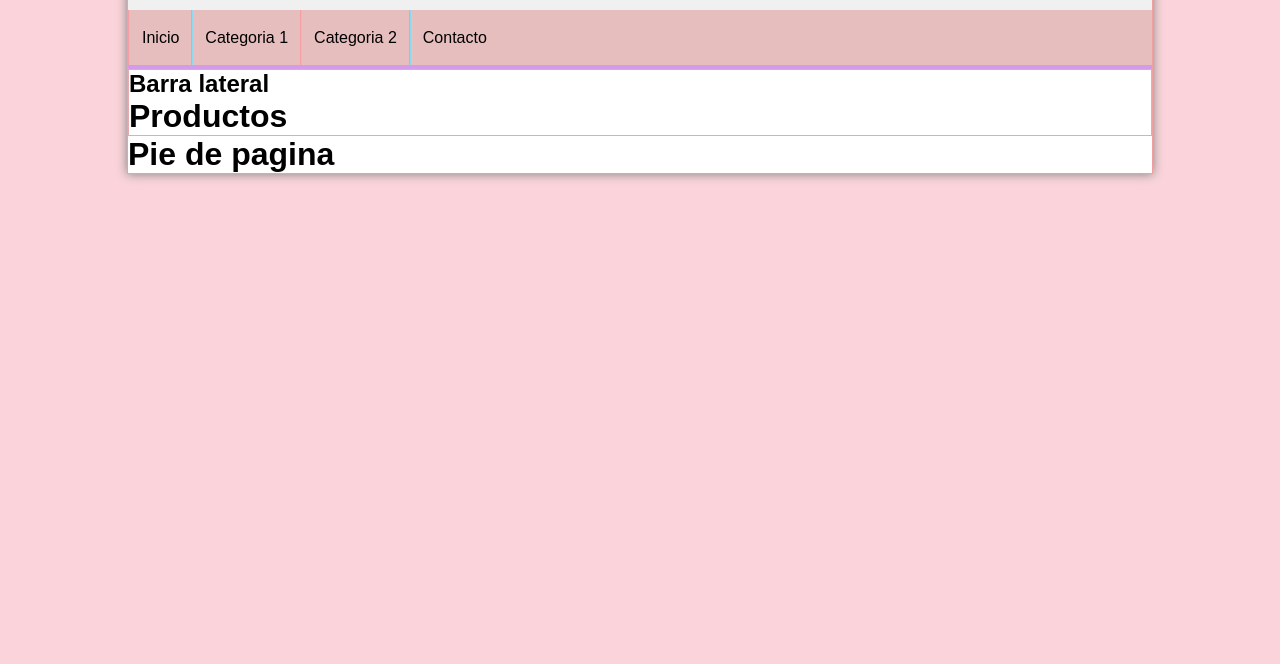
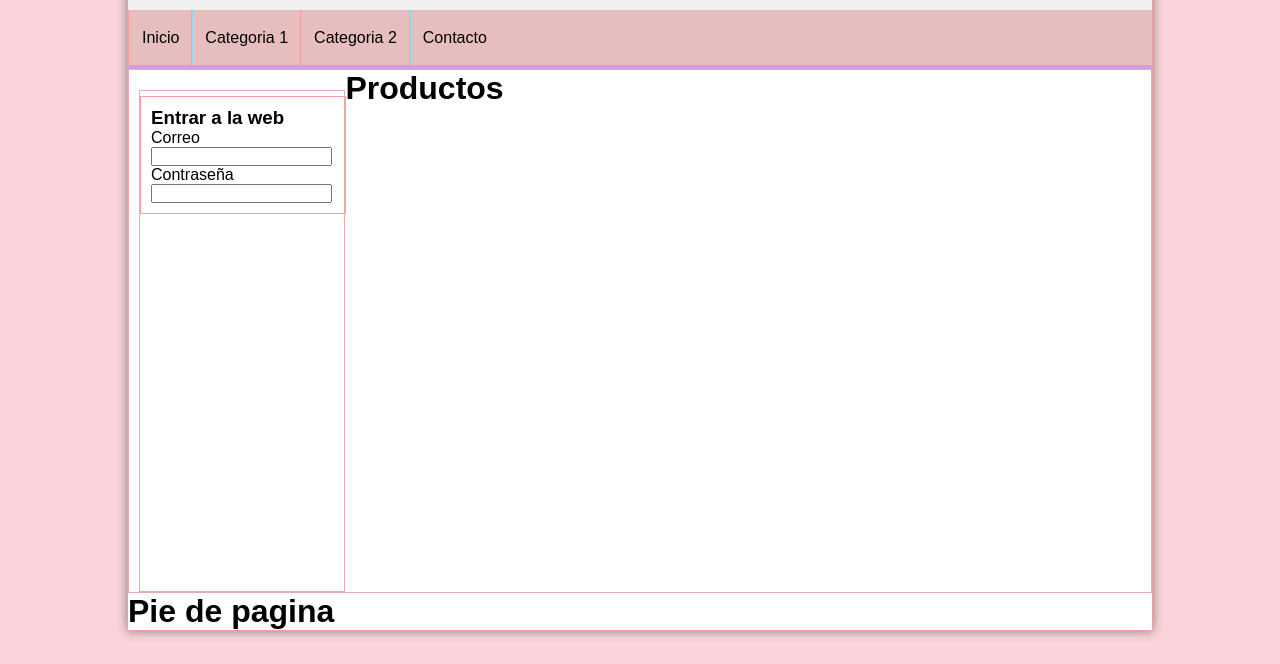
Before and after one commit to paulacajamarca/Tienda3352824, a plain HTML site: page index.html in a window 1280 px wide. Shown: the part 136-800 px from the top of the page. Drawn offline with Linux system fonts and the light colour scheme.

Commit message:
Actualizado el proyecto hasta lateral

```diff
--- a/index.html
+++ b/index.html
@@ -37,13 +37,23 @@
 </nav>
 
 <div id="Content">
-    <aside id="Lateral">
-        <h1>Barra lateral</h1>
+    <aside id="lateral">
+        <div id= "login" class="block_aside">
+           <h3>Entrar a la web</h3>
+           <form action="#" method= "post">
+             <label for="email">Correo</label>
+             <input type="email" name= "email">
+
+             <label for="#">Contraseña</label>
+             <input type="password" name= "password">
+           </form>
+        </div>
     </aside>
 
     <div id="Central">
         <h1>Productos</h1>
     </div>
+
 </div>
 
 <footer id="Footer">
--- a/style.css
+++ b/style.css
@@ -94,3 +94,20 @@ transition: all 300ms;
     background: white;
     border: 1px solid #e4acac
 }
+
+#lateral{
+    width: 20%;
+    min-height: 500px;
+    float: left;
+    margin-top: 20px;
+    margin-left: 10px;
+    border: 1px solid #e4acac;
+}
+
+#lateral .block_aside{
+    display: block;
+    width: 90%;
+    margin: 5px auto;
+    padding: 10px;
+    border: 1px solid #f79ea5;
+}
```
